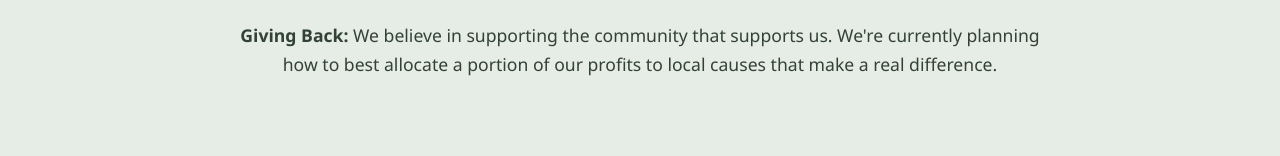
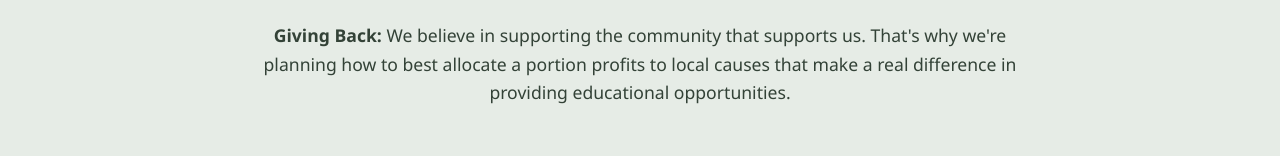
Before and after one commit to garnetcards/garnetcards.github.io, a plain HTML site: page index.html in a window 1280 px wide. Shown: the part 3291-3447 px from the top of the page. Drawn offline with Linux system fonts and the light colour scheme.

Commit message:
index.html

```diff
--- a/index.html
+++ b/index.html
@@ -740,7 +740,7 @@
         <div class="container about-content">
             <h2 class="section-title">Why We Exist</h2>
             <p>We started <strong>Garnet Cards</strong> with a simple belief: celebrating people shouldn't cost a fortune. Greeting cards have gotten unreasonably expensive, so we're bringing things back to basics with affordable, high-quality handmade and printed options.</p>
-            <p><strong>Giving Back:</strong> We believe in supporting the community that supports us. We're currently planning how to best allocate a portion of our profits to local causes that make a real difference.</p>
+            <p><strong>Giving Back:</strong> We believe in supporting the community that supports us. That's why we're planning how to best allocate a portion profits to local causes that make a real difference in providing educational opportunities.</p>
         </div>
     </section>
 
```
